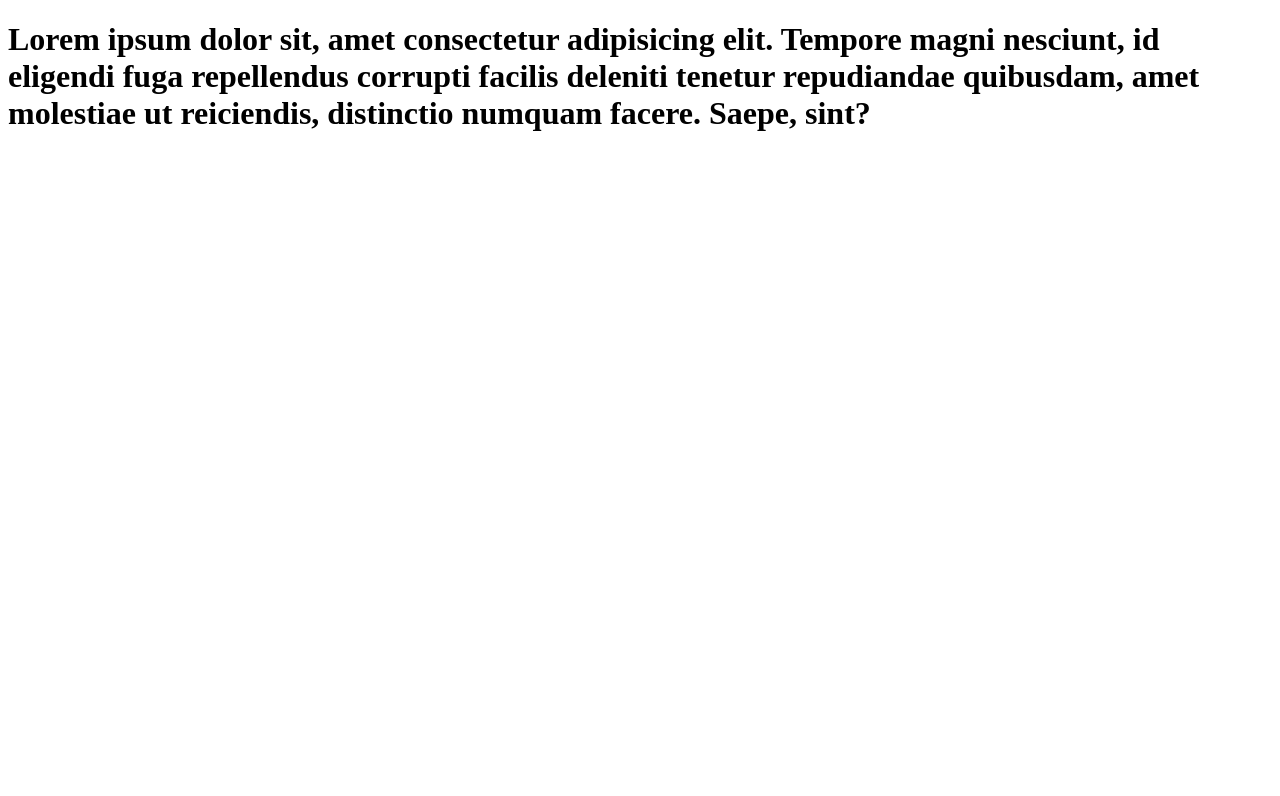
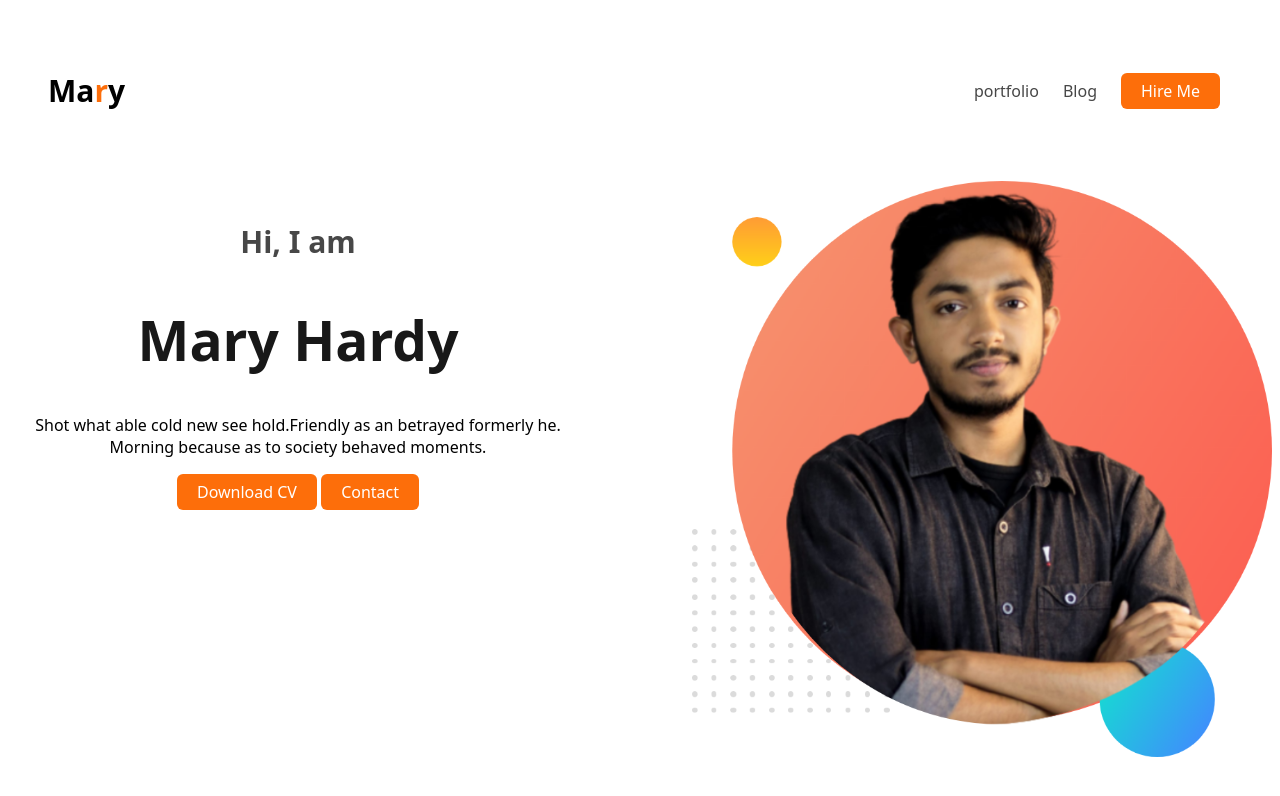
Before and after one commit to firozhossain2004/git-web-project, a plain HTML site: page index.html in a window 1280 px wide. Drawn offline with Linux system fonts and the light colour scheme.

Commit message:
fist commit

```diff
--- a/index.html
+++ b/index.html
@@ -1,37 +1,42 @@
 <!DOCTYPE html>
 <html lang="en">
-<head>
-    <meta charset="UTF-8">
-    <meta name="viewport" content="width=device-width, initial-scale=1.0">
+  <head>
+    <meta charset="UTF-8" />
+    <meta name="viewport" content="width=device-width, initial-scale=1.0" />
     <title>git web project</title>
-</head>
-<body>
+    <link rel="stylesheet" href="style.css" />
+  </head>
+  <body>
     <header>
-<h1>Lorem ipsum dolor sit, amet consectetur adipisicing elit. Tempore magni nesciunt, id eligendi fuga repellendus corrupti facilis deleniti tenetur repudiandae quibusdam, amet molestiae ut reiciendis, distinctio numquam facere. Saepe, sint?</h1>
+      <nav>
+        <h3 class="nav-h3">Ma<span>r</span>y</h3>
+        <ul>
+          <li><a href="#" class="text">portfolio</a></li>
+          <li><a class="text" href="#">Blog</a></li>
+          <li>
+            <a href="#"><button class="btn">Hire Me</button></a>
+          </li>
+        </ul>
+      </nav>
+      <div class="baner">
+        <div class="text-content">
+          <h4 class="text wellcom">Hi, I  am</h4>
+          <h1 class="text mary">Mary Hardy</h1>
+          <p>Shot what able cold new see hold.Friendly as an betrayed formerly he. Morning because as to society behaved moments.</p>
+          <button  class="btn">Download CV</button>
+          <button  class="btn">Contact</button>
+        </div>
+        <img class="baner-pic" src="images/viya2.jpg.png" alt="">
+      </div>
+
+
     </header>
 
 
 
 
 
-
-
-
-
-
-
-
-
-
-
-
-
-
-    <main>
-
-    </main>
-    <footer>
-
-    </footer>
-</body>
+    <main></main>
+    <footer></footer>
+  </body>
 </html>
--- a/style.css
+++ b/style.css
@@ -0,0 +1,74 @@
+@import url('https://fonts.googleapis.com/css2?family=Open+Sans:ital,wght@0,300..800;1,300..800&display=swap');
+
+* {
+    font-family: system-ui, -apple-system, BlinkMacSystemFont, 'Segoe UI', Roboto, Oxygen, Ubuntu, Cantarell, 'Open Sans', 'Helvetica Neue', sans-serif;
+}
+
+.text {
+    color: #474747;
+}
+
+.btn {
+    background-color: rgb(253, 110, 10);
+    padding: 7px 20px;
+    border: none;
+    border-radius: 6px;
+    font-size: 16px;
+    color: white;
+}
+
+
+/* Nav bar stiyle */
+nav {
+    display: flex;
+    align-items: center;
+    justify-content: space-between;
+    margin: 40px 40px;
+}
+
+.nav-h3 {
+    font-weight: 800;
+    font-size: 30px;
+}
+
+.nav-h3 span {
+    color:
+        rgb(253, 110, 10);
+}
+
+nav ul {
+    display: flex;
+    align-items: center;
+}
+
+li {
+    text-decoration: none;
+    list-style: none;
+}
+
+nav ul a {
+    text-decoration: none;
+    margin: 12px;
+    font-size: 16px;
+    font-weight: 500;
+}
+.wellcom{
+    font-size: 30px;
+    font-weight: 600;
+}
+.mary{
+color:#181818 ;
+font-size: 55px;
+font-weight: bold;
+}
+.baner-pic{
+    width: 580px;
+}
+.baner{
+    display: flex;
+    justify-content: space-between;
+    text-align: center;
+}
+.text-content{
+    max-width: 580px;
+}
```
Also changed, not shown: images/developer.png (added), images/header_bg.png (added), images/icons/facebook.png (added), images/icons/insta.png (added), images/icons/js.png (added), images/icons/mongo.png (added), images/icons/nodejs.png (added), images/icons/react.png (added), images/icons/twitter.png (added), images/viya2.jpg.png (added).
